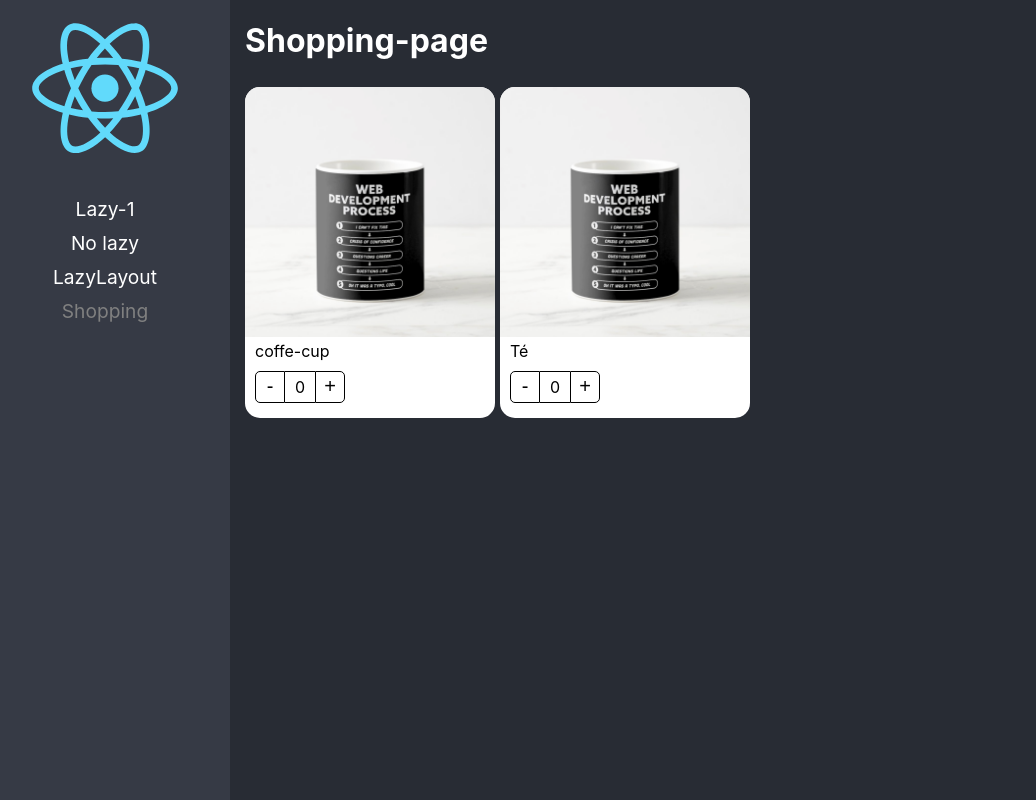
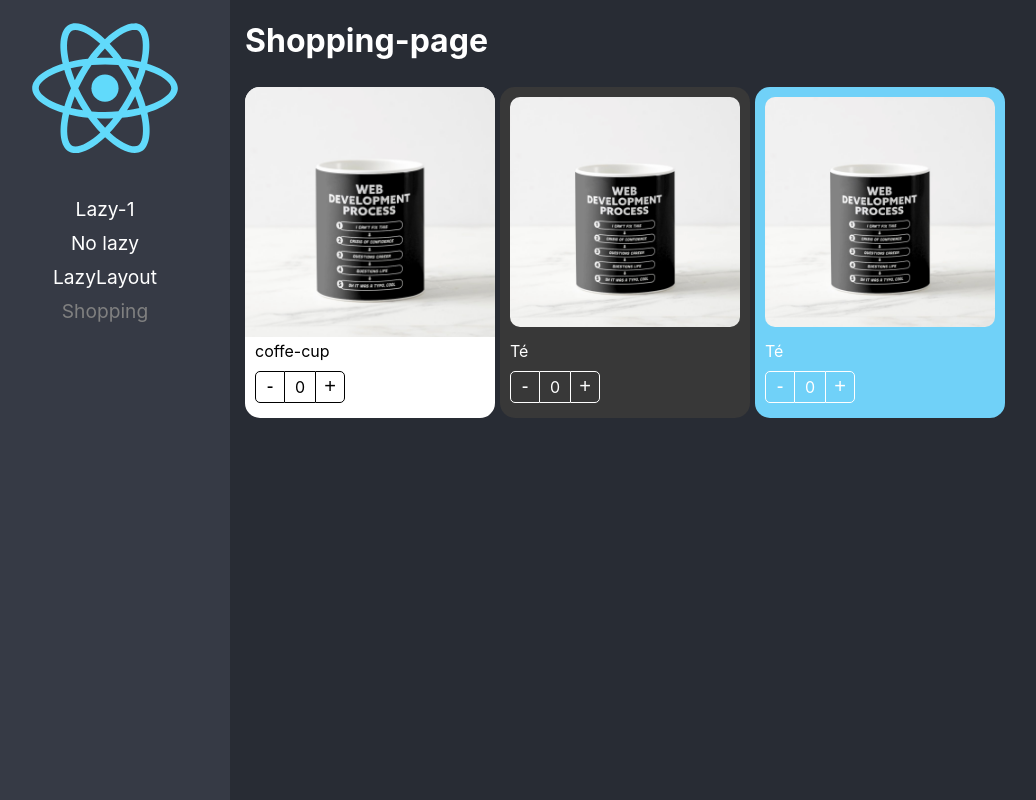
Before and after one commit to Iorozcop/react-adv, a React (Create React App) app: page /shopping in a window 1280 px wide. Shown: the whole page, without its empty margins (20-1056 px from the left). Built offline with nearby package versions, Linux system fonts and the light colour scheme.

Commit message:
className y style en componentes

```diff
--- a/src/02-component-patterns/components/ProductButtons.tsx
+++ b/src/02-component-patterns/components/ProductButtons.tsx
@@ -2,19 +2,24 @@ import { useContext } from 'react';
 import styles from '../styles/styles.module.css';
 import { ProductContext } from './ProductCard';
 
-export const ProductButtons = ( ) => {
+
+interface Props {
+    className?: string;
+}
+
+export const ProductButtons = ( {className}: Props ) => {
 
     const { counter, increaseBy} = useContext(ProductContext)
 
     return (
-        <div className={ styles.buttonsContainer }>
+        <div className={styles.buttonsContainer}>
             <button
-                className={ styles.buttonMinus }
+                className={ `${styles.buttonMinus} ${className}` }
                 onClick={ ()=>{ increaseBy(-1) }}
             > - </button>
-            <div className={styles.countLabel}> { counter } </div>
+            <div className={`${styles.countLabel} ${className}`}> { counter } </div>
             <button
-                className={ styles.buttonAdd }
+                className={ `${styles.buttonAdd} ${className}` }
                 onClick={ ()=>{ increaseBy(+1) }}
             > + </button>
         </div>
--- a/src/02-component-patterns/components/ProductCard.tsx
+++ b/src/02-component-patterns/components/ProductCard.tsx
@@ -10,7 +10,7 @@ import { ProductTitle } from './ProductTitle';
 export const ProductContext = createContext({} as ProductContextProps);
 const { Provider } = ProductContext;
 
-export const ProductCard = ({ children, product }: ProductCardProps) => {
+export const ProductCard = ({ children, product, className, style }: ProductCardProps) => {
 
     const {counter, increaseBy} = useProduct();
 
@@ -18,9 +18,12 @@ export const ProductCard = ({ children, product }: ProductCardProps) => {
         <Provider value= {{
             counter,
             increaseBy,
-            product
+            product,
         }}>
-            <div className={styles.productCard}>
+            <div
+                className={ `${ styles.productCard } ${className} ` }
+                style={style}
+            >
                 { children }
             </div>
         </Provider>
--- a/src/02-component-patterns/components/ProductImage.tsx
+++ b/src/02-component-patterns/components/ProductImage.tsx
@@ -3,7 +3,12 @@ import noImage from '../assets/no-image.jpg';
 import { ProductContext } from './ProductCard';
 import { useContext } from 'react';
 
-export const ProductImage = ({img=''}) => {
+export interface ProductImgProps {
+    img?: string,
+    className?: string
+}
+
+export const ProductImage = ({img='', className}:ProductImgProps) => {
 
     const { product } = useContext(ProductContext);
     let imgToShow: string;
@@ -17,6 +22,6 @@ export const ProductImage = ({img=''}) => {
     }
 
     return (
-        <img className={styles.productImg} src={ imgToShow } alt={ "product image"} />
+        <img className={`${styles.productImg} ${className}`} src={ imgToShow } alt={ "product image"} />
     );
 }
--- a/src/02-component-patterns/components/ProductTitle.tsx
+++ b/src/02-component-patterns/components/ProductTitle.tsx
@@ -1,12 +1,14 @@
 import { useContext } from 'react';
+import { ProductTitleProps } from '../interfaces/interfaces';
 import styles from '../styles/styles.module.css';
 import { ProductContext } from './ProductCard';
 
-export const ProductTitle = ({title}: {title?:string} ) => {
+
+export const ProductTitle = ({title, className}:ProductTitleProps ) => {
 
     const {product} = useContext(ProductContext);
 
     return (
-        <span className={ styles.productDescription }> { title ? title : product.title } </span>
+        <span className={ `${styles.productDescription} ${className}` }> { title ? title : product.title } </span>
     );
 }
--- a/src/02-component-patterns/pages/ShoppingPage.tsx
+++ b/src/02-component-patterns/pages/ShoppingPage.tsx
@@ -2,6 +2,7 @@ import { ProductCard } from '../components/ProductCard';
 import { ProductButtons } from '../components/ProductButtons';
 import { ProductTitle } from '../components/ProductTitle';
 import { ProductImage } from '../components/ProductImage';
+import '../styles/custom-styles.css';
 
 const product = {
   id: '1',
@@ -21,10 +22,24 @@ export const ShoppingPage = () => {
         </ProductCard>
 
         {/* Esta es una manera más limpia de hacerlo */}
-        <ProductCard product={ product } >
-          <ProductImage />
-          <ProductTitle title= 'Té' />
-          <ProductButtons />
+        <ProductCard
+          product={ product }
+          className='bg-dark'
+        >
+          <ProductImage className='custom-image'/>
+          <ProductTitle title= 'Té' className='text-white' />
+          <ProductButtons className='custom-buttons'/>
+        </ProductCard>
+
+        <ProductCard
+          product={ product }
+          style={{
+            backgroundColor: '#70D1F8'
+          }}
+        >
+          <ProductImage className='custom-image'/>
+          <ProductTitle title= 'Té' className='text-white' />
+          <ProductButtons className='custom-buttons'/>
         </ProductCard>
       </div>
     </div>
--- /dev/null
+++ b/src/02-component-patterns/styles/custom-styles.css
@@ -0,0 +1,18 @@
+.bg-dark {
+    background-color: rgb(56,56,56);
+}
+
+.text-white{
+    color: white;
+}
+
+.custom-image {
+    padding: 10px;
+    border-radius: 20px;
+    width: calc(100% - 20px);
+}
+
+.custom-buttons {
+    border-color: white;
+    color: white;
+}
```
Also changed, not shown: src/02-component-patterns/interfaces/interfaces.ts (+9 -2 lines).
